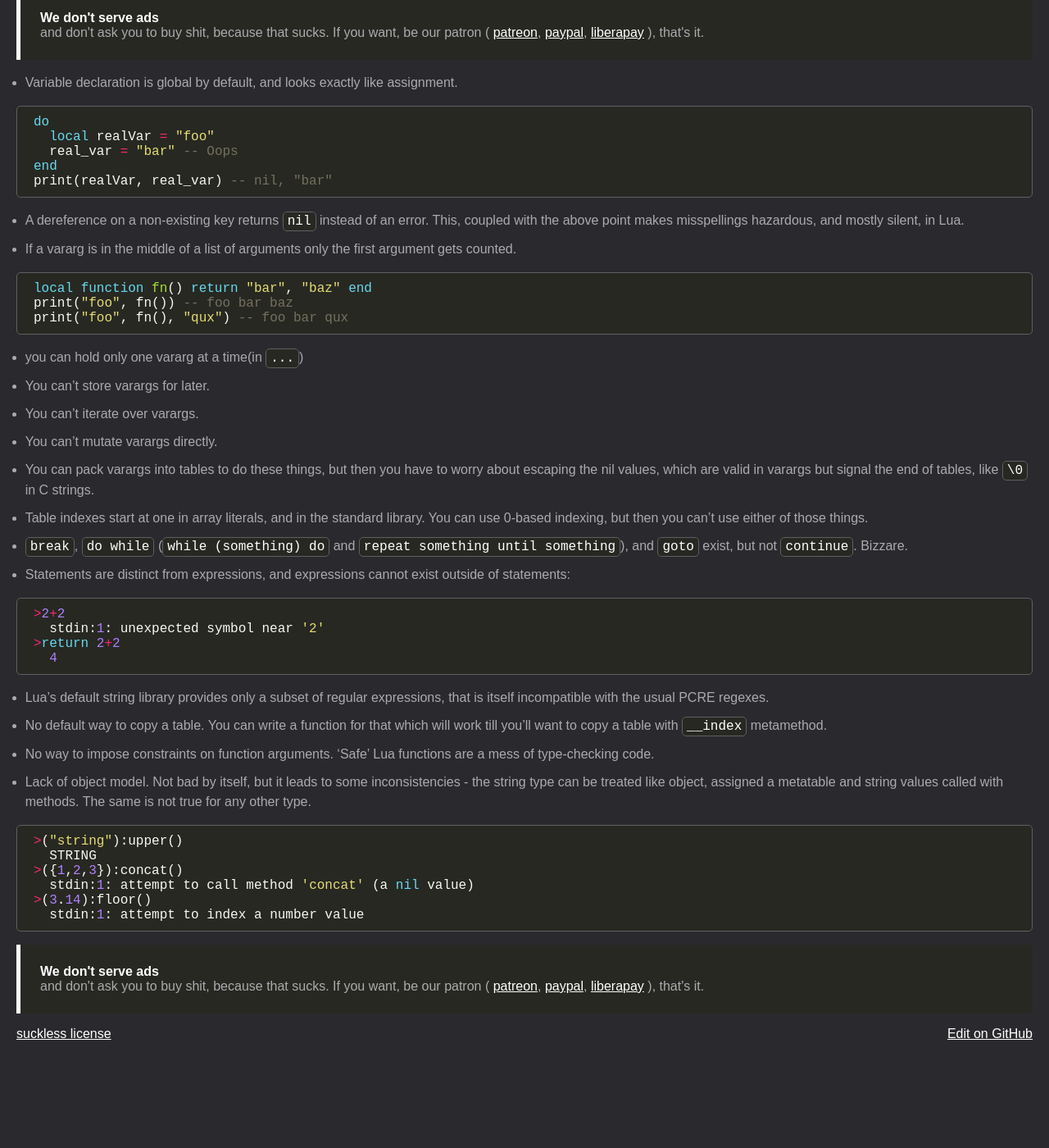
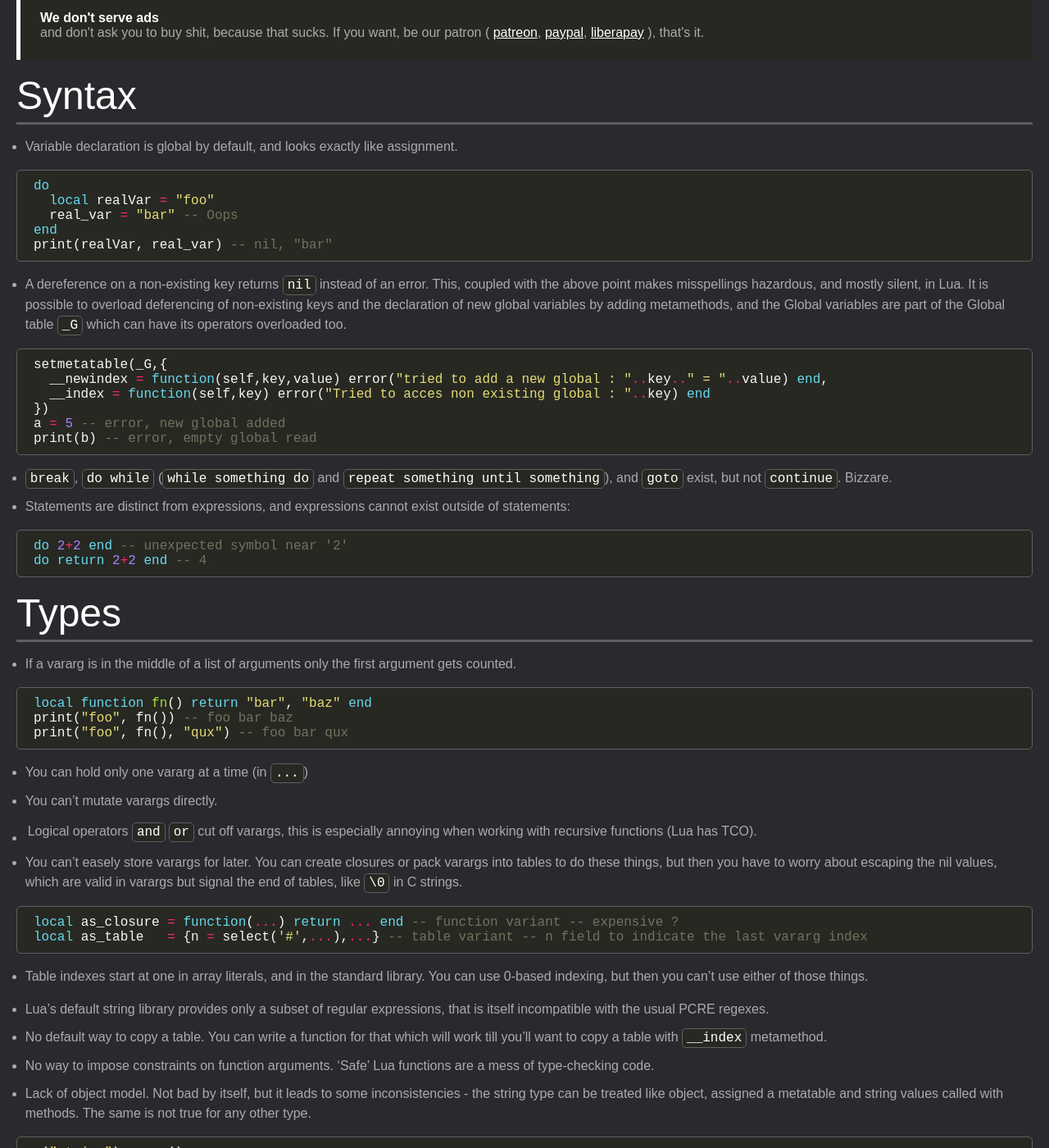
Before and after one commit to rakshazi/yourlanguagesucks.com, a Jekyll site: the page built from why/lua.md, in a window 1280 px wide and 1400 px high, scrolled down 304 px. Shown: the whole window at 82% size. Built offline with Jekyll 4.4.1, drawn with Linux system fonts in a browser that asks for light colours; before the commit the page ends 1574 px from its top, so only the background shows below that; some of the changed text lies outside the part shown.

Commit message:
Various changes to lua.md
Added Categories
The global environement being a table, means you can give it a metatable and overload its indexing and assignement operations to avoid globals altogheter
Iterating over varargs is possible trough `select` and getting their amount is aswell possible by suppling "#" as `select`'s first argument
This also means you know the size of the table when you pack varags `{...}`
Storing varargs for later can be possible using closures, altough creating function's isn't free, a table would be better (with a size field somewhere from `select('#',...)`)
while doesn't need parenthesis in its syntax
Moved the `continue` complain into Syntax category
Lua doesn't have a toolchain, its meant for embedding but LuaRocks is worth a mention

````diff
--- a/why/lua.md
+++ b/why/lua.md
@@ -2,8 +2,11 @@
 title: Lua
 layout: language
 date: 2017
-author: theory.org
+authors: theory.org and big-lip-bob
 ---
+
+# Syntax
+
 * Variable declaration is global by default, and looks exactly like assignment.
 
 ```lua
@@ -15,6 +18,28 @@ print(realVar, real_var) -- nil, "bar"
 ```
 
 * A dereference on a non-existing key returns `nil` instead of an error. This, coupled with the above point makes misspellings hazardous, and mostly silent, in Lua.
+It is possible to overload deferencing of non-existing keys and the declaration of new global variables by adding metamethods,
+and the Global variables are part of the Global table `_G` which can have its operators overloaded too.
+
+```lua
+setmetatable(_G,{
+  __newindex = function(self,key,value) error("tried to add a new global : "..key.." = "..value) end,
+  __index = function(self,key) error("Tried to acces non existing global : "..key) end
+})
+a = 5 -- error, new global added
+print(b) -- error, empty global read
+```
+
+* `break`, `do while` (`while something do` and  `repeat something until something`), and `goto` exist, but not `continue`. Bizzare.
+* Statements are distinct from expressions, and expressions cannot exist outside of statements:
+
+```lua
+do 2+2 end -- unexpected symbol near '2'
+do return 2+2 end -- 4
+```
+
+# Types
+
 * If a vararg is in the middle of a list of arguments only the first argument gets counted.
 
 ```lua
@@ -23,23 +48,19 @@ print("foo", fn()) -- foo bar baz
 print("foo", fn(), "qux") -- foo bar qux
 ```
 
-* you can hold only one vararg at a time(in `...`)
-* You can't store varargs for later.
-* You can't iterate over varargs.
+* You can hold only one vararg at a time (in `...`)
 * You can't mutate varargs directly.
-* You can pack varargs into tables to do these things, but then you have to worry about escaping the nil values,
-which are valid in varargs but signal the end of tables, like `\0` in C strings.
+* Logical operators `and` | `or` cut off varargs, this is especially annoying when working with recursive functions (Lua has TCO).
+* You can't easely store varargs for later. You can create closures or pack varargs into tables to do these things,
+but then you have to worry about escaping the nil values, which are valid in varargs but signal the end of tables, like `\0` in C strings.
+
+```lua
+local as_closure = function(...) return ... end -- function variant -- expensive ?
+local as_table   = {n = select('#',...),...} -- table variant -- n field to indicate the last vararg index
+```
+
 * Table indexes start at one in array literals, and in the standard library.
 You can use 0-based indexing, but then you can't use either of those things.
-* `break`, `do while` (`while (something) do` and  `repeat something until something`), and `goto` exist, but not `continue`. Bizzare.
-* Statements are distinct from expressions, and expressions cannot exist outside of statements:
-
-```lua
->2+2
-  stdin:1: unexpected symbol near '2'
->return 2+2
-  4
-```
 
 * Lua's default string library provides only a subset of regular expressions, that is itself incompatible with the usual PCRE regexes.
 * No default way to copy a table. You can write a function for that which will work till you'll want to copy a table with `__index` metamethod.
@@ -55,3 +76,8 @@ assigned a metatable and string values called with methods. The same is not true
 >(3.14):floor()
   stdin:1: attempt to index a number value
 ```
+
+# Toolchain
+
+* Lua doesn't have an offical toolchain as its an embedable language
+* LuaRocks exists but is too hard to setup, especially on Windows
````
